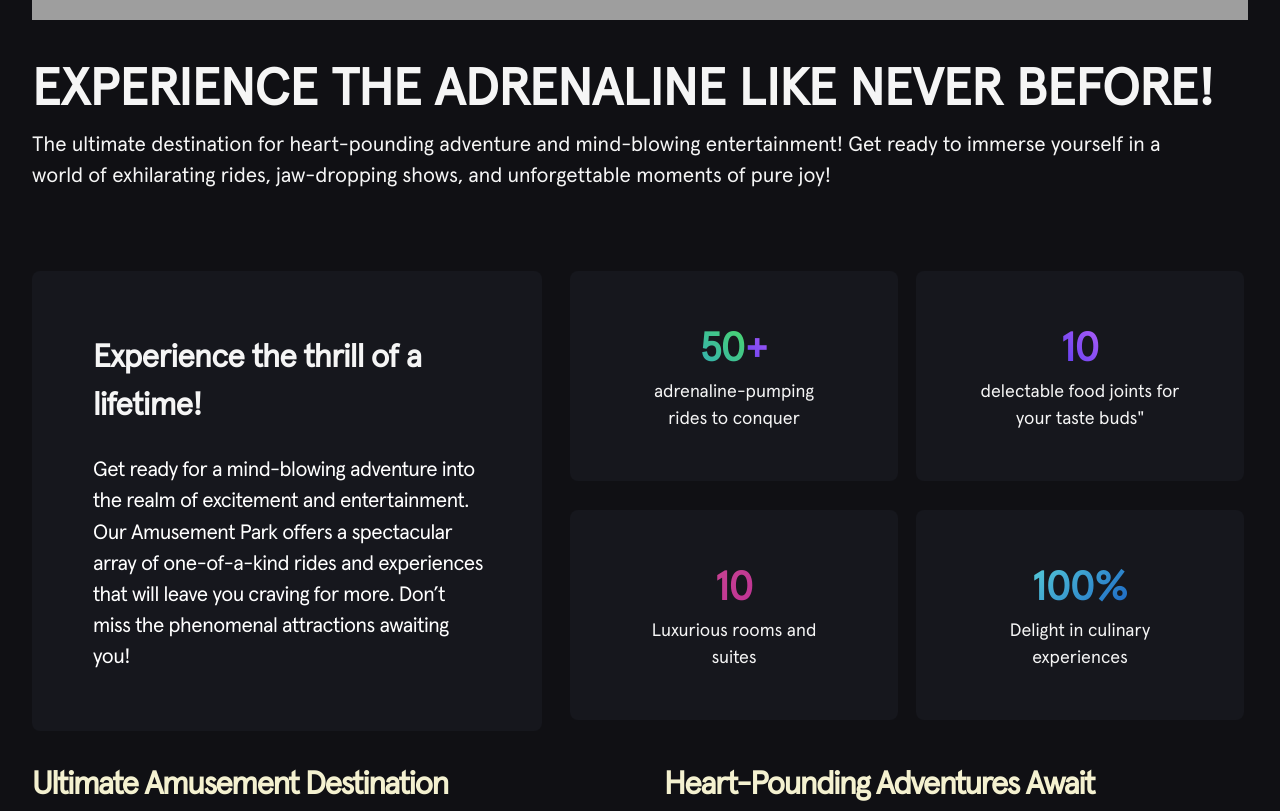
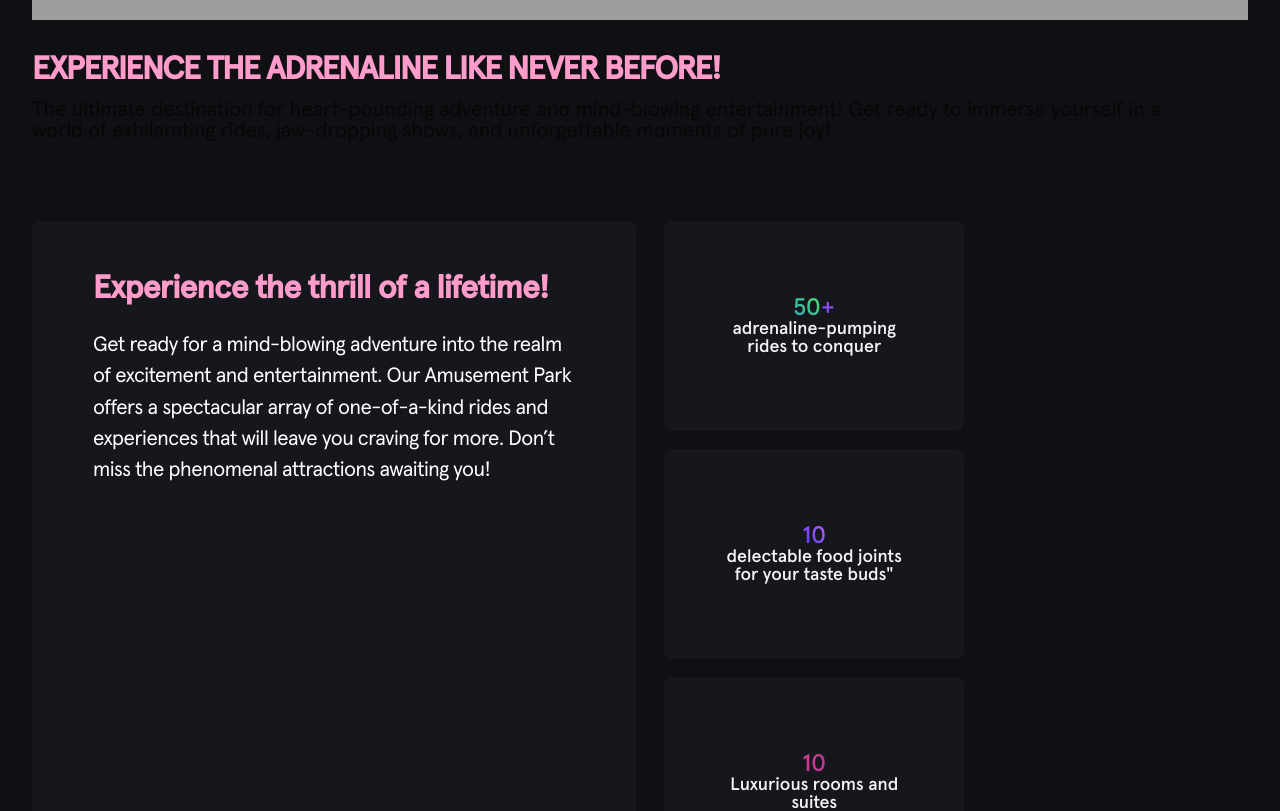
Before and after one commit to Shahfarzane/amusement-park, a React (Vite) app: page / in a window 1280 px wide. Shown: the part 880-1691 px from the top of the page. Built offline with nearby package versions, Linux system fonts and the light colour scheme; grey boxes are pictures that could not be loaded.

Commit message:
updated styles

```diff
--- a/src/Home.tsx
+++ b/src/Home.tsx
@@ -7,7 +7,11 @@ import Ticket from "./components/Ticket";
 export const Home = () => {
   const standardTicket = {
     title: "Standard Ticket",
-    amenities: ["General Admission", "Access to all public areas", "Free Wi-Fi"]
+    amenities: [
+      "General Admission",
+      "Access to all public areas",
+      "Free Wi-Fi",
+    ],
   };
 
   const premiumTicket = {
@@ -17,8 +21,8 @@ export const Home = () => {
       "Fast Track Entry",
       "Access to Premium Lounge",
       "Complimentary Snacks and Drinks",
-      "Exclusive Merchandise Discount"
-    ]
+      "Exclusive Merchandise Discount",
+    ],
   };
 
   const vipTicket = {
@@ -29,8 +33,8 @@ export const Home = () => {
       "Backstage Access",
       "Reserved Seating",
       "VIP Parking",
-      "Gourmet Dining Options"
-    ]
+      "Gourmet Dining Options",
+    ],
   };
   return (
     <>
@@ -45,6 +49,7 @@ export const Home = () => {
       </div>
 
       <About />
+
       <div className={styles.grid}>
         <div className={styles.gridItem}>
           <motion.h2
--- a/src/components/About/about.module.css
+++ b/src/components/About/about.module.css
@@ -4,25 +4,28 @@
   padding: 0.5rem;
 }
 
-
-
-
 .containerAbout {
   position: relative;
-    width: 100%;
+  max-width: 1376px;
   display: flex;
   flex-direction: column;
   align-items: start;
   transition: 0.2s background-color;
   margin-bottom: 1.5rem;
   margin-top: 2rem;
-
-
 }
 
 #about {
   position: absolute;
   top: 60px;
-    transition: 0.2s color,
-        0.2s font-size;
+  transition: 0.2s color, 0.2s font-size;
 }
+
+.heading {
+  font-size: 2rem;
+  letter-spacing: -0.045em;
+  line-height: 1.1;
+  font-weight: 600;
+  transition: 0.2s color;
+  margin-bottom: 12px;
+}
--- a/src/components/About/index.tsx
+++ b/src/components/About/index.tsx
@@ -7,14 +7,14 @@ export default function About() {
     <div className={styles.containerAbout}>
       <div id={styles.about} />
 
-      <motion.h1
+      <motion.h2
         className={styles.heading}
         initial={{ opacity: 0, y: 150 }}
         viewport={{ once: true }}
         whileInView={{ opacity: 1, y: 0 }}
       >
         EXPERIENCE THE ADRENALINE LIKE NEVER BEFORE!
-      </motion.h1>
+      </motion.h2>
 
       <motion.p
         className={styles.subHeading}
--- a/src/components/Cards/cards.module.css
+++ b/src/components/Cards/cards.module.css
@@ -3,15 +3,15 @@
   display: flex;
   gap: 28px;
   position: relative;
+  max-width: 1376px;
 }
 
 .cardLarge {
   border-radius: 8px;
-    padding: 61px 56px 58px 60px;
+  padding: 50px 60px;
   border: 1px solid transparent;
   background-color: var(--cards);
-    transition: 0.2s background-color,
-        0.2s border;
+  transition: 0.2s background-color, 0.2s border;
 }
 
 .cardHeading {
@@ -19,7 +19,6 @@
   letter-spacing: -0.02em;
   font-size: 32px;
   font-weight: 600;
-    color: var(--text-color);
   transition: 0.2s color;
 }
 
@@ -29,15 +28,12 @@
   max-width: 200px;
   color: var(--text-color);
   transition: 0.2s color;
-
 }
-
 
 .textTransition {
   color: white;
   transition: 0.2s color;
 }
-
 
 .cardLargeText {
   max-width: 560px;
@@ -48,20 +44,20 @@
   margin-top: 25px;
   color: white;
   transition: 0.2s color;
-
 }
 
 .smallCardsContainer {
   display: flex;
   flex-wrap: wrap;
-    max-width: 678px;
+
+  width: 678px;
   gap: 18px;
 }
 
 .cardSmall {
   border-radius: 8px;
   height: 210px;
-    width: 328px;
+  width: 300px;
   flex-wrap: wrap;
   display: flex;
   flex-direction: column;
@@ -70,53 +66,59 @@
   text-align: center;
   border: 1px solid transparent;
   background-color: var(--cards);
-    transition: 0.2s background-color,
-        0.2s border;
+  transition: 0.2s background-color, 0.2s border;
 }
-
-
 
 .texContainer {
   display: flex;
 }
 
-
-
 .colorGreen {
-    background: linear-gradient(45deg, rgba(48, 168, 188, 1) 0%, rgba(77, 218, 104, 1) 100%);
+  background: linear-gradient(
+    45deg,
+    rgba(48, 168, 188, 1) 0%,
+    rgba(77, 218, 104, 1) 100%
+  );
   -webkit-background-clip: text;
   -webkit-text-fill-color: transparent;
 }
 
-
 .colorPurple {
-    background: linear-gradient(45deg, rgba(81, 56, 236, 1) 0%, rgba(181, 97, 249, 1) 100%);
+  background: linear-gradient(
+    45deg,
+    rgba(81, 56, 236, 1) 0%,
+    rgba(181, 97, 249, 1) 100%
+  );
   -webkit-background-clip: text;
   -webkit-text-fill-color: transparent;
 }
 
-
-
-
 .signColor {
-    background: linear-gradient(45deg, rgba(81, 56, 236, 1) 0%, rgba(181, 97, 249, 1) 100%);
+  background: linear-gradient(
+    45deg,
+    rgba(81, 56, 236, 1) 0%,
+    rgba(181, 97, 249, 1) 100%
+  );
   -webkit-background-clip: text;
   -webkit-text-fill-color: transparent;
-
-
 }
 
 .colorPink {
-    background: linear-gradient(315deg, rgba(189, 48, 149, 1) 0%, rgba(200, 68, 145, 1) 100%);
+  background: linear-gradient(
+    315deg,
+    rgba(189, 48, 149, 1) 0%,
+    rgba(200, 68, 145, 1) 100%
+  );
   -webkit-background-clip: text;
   -webkit-text-fill-color: transparent;
-
 }
 
-
 .colorBlue {
-    background: linear-gradient(315deg, rgba(24, 96, 196, 1) 0%, rgba(88, 208, 217, 1) 100%);
+  background: linear-gradient(
+    315deg,
+    rgba(24, 96, 196, 1) 0%,
+    rgba(88, 208, 217, 1) 100%
+  );
   -webkit-background-clip: text;
   -webkit-text-fill-color: transparent;
-
 }
--- a/src/styles/App.css
+++ b/src/styles/App.css
@@ -1,101 +1,51 @@
 @font-face {
-  font-family: 'apercu_problack';
-  src: url('../assets/fonts/apercupro-black-webfont.woff2') format('woff2'),
-    url('../assets/fonts/apercupro-black-webfont.woff') format('woff');
+  font-family: "apercu_problack";
+  src: url("../assets/fonts/apercupro-black-webfont.woff2") format("woff2"),
+    url("../assets/fonts/apercupro-black-webfont.woff") format("woff");
   font-weight: normal;
   font-style: normal;
-
 }
 
-
-
+@font-face {
+  font-family: "apercu_promedium";
+  src: url("../assets/fonts/apercupro-medium-webfont.woff2") format("woff2"),
+    url("../assets/fonts/apercupro-medium-webfont.woff") format("woff");
+  font-weight: normal;
+  font-style: normal;
+}
 
 @font-face {
-  font-family: 'apercu_promedium';
-  src: url('../assets/fonts/apercupro-medium-webfont.woff2') format('woff2'),
-    url('../assets/fonts/apercupro-medium-webfont.woff') format('woff');
+  font-family: "apercu_proregular";
+  src: url("../assets/fonts/apercupro-regular-webfont.woff2") format("woff2"),
+    url("../assets/fonts/apercupro-regular-webfont.woff") format("woff");
   font-weight: normal;
   font-style: normal;
-
 }
 
-
-
-
-@font-face {
-  font-family: 'apercu_proregular';
-  src: url('../assets/fonts/apercupro-regular-webfont.woff2') format('woff2'),
-    url('../assets/fonts/apercupro-regular-webfont.woff') format('woff');
-  font-weight: normal;
-  font-style: normal;
-
-}
-
-
-
-
-
 :root {
-
-
-
-
-
-
   --bg: #101014;
   --dark: #070707;
   --light: #f5f5f5;
   --primary: #ff80bd;
   --primary-dark: #ea3089;
   --primary-hover: #ff9ccc;
-  --cards: #16171D;
+  --cards: #16171d;
   --text-color: #f5f5f5;
-  --heading-color: #F8F8F8;
-  --card-2: #506485
-}
-
-.heading {
-  font-size: 2rem;
-  max-width: 600px;
-  letter-spacing: -0.045em;
-  line-height: 1.1;
-  font-weight: 600;
-  align-items: start;
-  transition: 0.2s color;
-  color: #F4F1D0;
-
-
-}
-
-
-.text-transition {
-  color: var(--text-color);
-  transition: 0.2s color;
+  --heading-color: #f8f8f8;
 }
 
 * {
   box-sizing: border-box;
   padding: 0;
   margin: 0;
-  text-rendering: optimizeLegibility;
   -webkit-font-smoothing: antialiased;
   -moz-osx-font-smoothing: grayscale;
-  -webkit-font-kerning: auto;
-  font-kerning: auto
 }
-
-
-
 
 body {
   background-color: var(--bg);
-  font-family: 'Apercu Pro', sans-serif;
-  font-family: "apercu_proregular",
-    Arial,
-    sans-serif;
+  font-family: "apercu_proregular", Arial, sans-serif;
   font-size: 1rem;
-  line-height: 1.5;
-  font-weight: 400;
   min-height: 100vh;
   width: 100vw;
   color: #f5f5f5;
@@ -106,8 +56,6 @@ a {
   text-decoration: none;
 }
 
-
-
 .container {
   max-width: 1440px;
   margin: 0 auto;
@@ -115,13 +63,10 @@ a {
   padding: 0 2rem;
 }
 
-
-
 .hero-box {
   width: 100%;
   box-sizing: border-box;
   text-align: center;
-
 }
 
 .grid {
@@ -130,17 +75,13 @@ a {
   gap: 3rem;
 }
 
-
 .grid-item {
-
   display: flex;
   flex-direction: column;
   justify-content: baseline;
   box-sizing: border-box;
   margin-bottom: 2rem;
-
 }
-
 
 p {
   font-size: 1.3rem;
@@ -152,7 +93,6 @@ p {
   justify-content: center;
   box-sizing: border-box;
   position: relative;
-
 }
 
 .heading {
@@ -163,7 +103,6 @@ p {
   font-weight: 600;
   align-items: start;
   transition: 0.2s color;
-  color: var(--heading-color)
 }
 
 .subHeading {
@@ -173,7 +112,6 @@ p {
   color: var(--text-color);
   transition: 0.2s color;
   padding: 0.5rem;
-
 }
 
 .text-transition {
@@ -181,59 +119,16 @@ p {
   transition: 0.2s color;
 }
 
-.box-title {
-  position: absolute;
-  top: 0;
-  left: 50%;
-  transform: translateX(-50%);
-  background-color: white;
-  padding: 5px;
-  z-index: 1;
+p {
+  color: #f5f5f5;
 }
-
-h1 {
-  font-size: 3.2rem;
+h1,
+h2,
+h3,
+h4,
+h5,
+h6 {
+  font-family: "apercu_promedium", Arial, sans-serif;
+  font-weight: 500;
+  color: var(--primary-hover);
 }
-
-h2 {
-  font-size: 2.5rem;
-}
-
-h3 {
-  font-size: 2rem;
-}
-
-
-@media (max-width: 992px) {
-  h1 {
-    font-size: 1.5rem;
-  }
-
-  h2 {
-    font-size: 1.25rem;
-  }
-
-  h3 {
-    font-size: 1rem;
-  }
-}
-
-
-
-@media (max-width: 768px) {
-  .grid {
-    grid-template-columns: 1fr;
-  }
-
-  h1 {
-    font-size: 1.25rem;
-  }
-
-  h2 {
-    font-size: 1rem;
-  }
-
-  h3 {
-    font-size: 0.875rem;
-  }
-}
--- a/src/styles/home.module.css
+++ b/src/styles/home.module.css
@@ -7,15 +7,16 @@
   justify-content: flex-end;
   height: 780px;
   flex-direction: column;
-    background-image: url('/images/Hero-Gallery.png'), radial-gradient(70.71% 70.71% at 50% 50%, rgba(0, 0, 0, 0.19) 57.08%, rgba(0, 0, 0, 0.28) 100%);
+  background-image: url("/images/Hero-Gallery.png"),
+    radial-gradient(
+      70.71% 70.71% at 50% 50%,
+      rgba(0, 0, 0, 0.19) 57.08%,
+      rgba(0, 0, 0, 0.28) 100%
+    );
   background-size: cover, auto;
   background-position: center, center;
   padding-bottom: 2rem;
   padding-left: 1rem;
-
-
-
-
 }
 
 .heading {
@@ -26,11 +27,8 @@
   font-weight: 600;
   align-items: start;
   transition: 0.2s color;
-    margin-bottom: 1rem;
-    color: #F4F1D0;
-
+  margin-bottom: 12px;
 }
-
 
 .textTransition {
   color: white;
@@ -48,21 +46,16 @@
   text-align: left;
 }
 
-
-
 .cardSubheading {
   font-size: 18px;
   font-weight: 500;
-    color: var(--light);
   transition: 0.2s color;
-
 }
 
 .heroBox {
   width: 100%;
   box-sizing: border-box;
   text-align: center;
-
 }
 
 .grid {
@@ -71,18 +64,14 @@
   gap: 3rem;
 }
 
-
 .gridItem {
-
   display: flex;
   flex-direction: column;
   justify-content: baseline;
   box-sizing: border-box;
   margin-top: 0.7rem;
   margin-bottom: 2rem;
-
 }
-
 
 .wrapper {
   display: flex;
--- a/src/styles/map.module.css
+++ b/src/styles/map.module.css
@@ -10,10 +10,6 @@
   z-index: 1;
   position: relative;
 }
-
-
-
-
 
 .starryBackground {
   position: absolute;
@@ -35,10 +31,7 @@
   z-index: 1000;
 }
 
-
-
 .star {
-
   fill: white;
   animation: shine 1.5s infinite alternate;
 }
@@ -50,7 +43,6 @@
 .star.delay-2 {
   animation-delay: 1s;
 }
-
 
 @keyframes shine {
   0% {
@@ -66,9 +58,6 @@
   }
 }
 
-
-
-
 .tree {
   position: absolute;
   bottom: 500px;
@@ -77,7 +66,6 @@
   width: 190px;
   height: 360px;
 }
-
 
 .background {
   width: 200%;
@@ -92,12 +80,11 @@
   left: 0;
   width: 100%;
   height: 100%;
-    background-image: url('/images/grass-3.svg');
+  background-image: url("/images/grass-3.svg");
   background-size: cover;
   background-position: center;
   z-index: -1;
 }
-
 
 .container {
   overflow: hidden;
@@ -116,3 +103,7 @@
   background-position: bottom;
   z-index: 1;
 }
+
+p {
+  color: var(--dark);
+}
--- a/src/styles/rooms.module.css
+++ b/src/styles/rooms.module.css
@@ -5,27 +5,6 @@
   justify-content: space-between;
   gap: 2.5rem;
 }
-
-
-
-.imageContainer {
-    width: 100vw;
-    height: 100vh;
-    overflow: hidden;
-    position: relative;
-}
-
-.image {
-    width: 100%;
-    height: 100%;
-    object-fit: cover;
-    position: absolute;
-    top: 0;
-    left: 0;
-    animation: fadeInUp 1s ease-in-out forwards;
-}
-
-
 
 .formContainer {
   width: 300px;
@@ -44,8 +23,6 @@
   border-radius: 5px;
 }
 
-
-/* btn.module.css */
 .buttonContainer {
   position: relative;
   margin-left: -5px;
@@ -71,10 +48,6 @@
   font-weight: 500;
 }
 
-
-
-
-
 .buttonShadow {
   position: absolute;
   top: 5px;
@@ -90,31 +63,3 @@
 .imageLoaded {
   z-index: 1;
 }
-
-
-
-
-
-
-
-
-
-
-
-
-.buttonContainer:hover .button,
-.buttonContainer:hover .buttonShadow {
-    transform: scaleX(1.3);
-}
-
-@media only screen and (max-width: 599px) {
-    .buttonContainer {
-        margin-left: 0;
-        margin-bottom: 15px;
-        max-width: 100%;
-    }
-
-    .button {
-        padding: 0 16px;
-    }
-}
```
Lines whose indentation alone changed are shown as unchanged.
